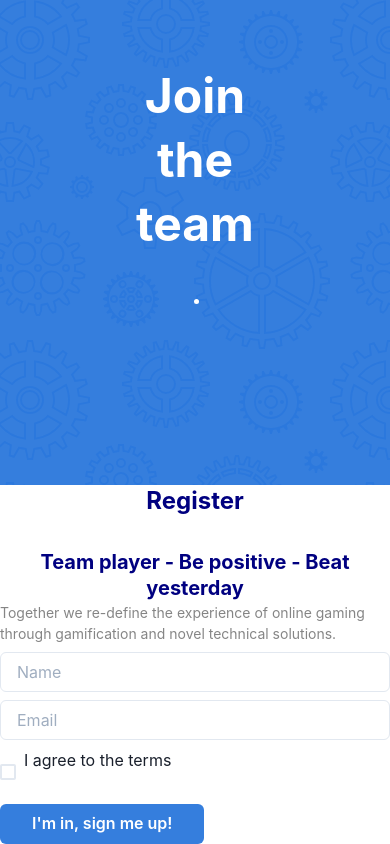
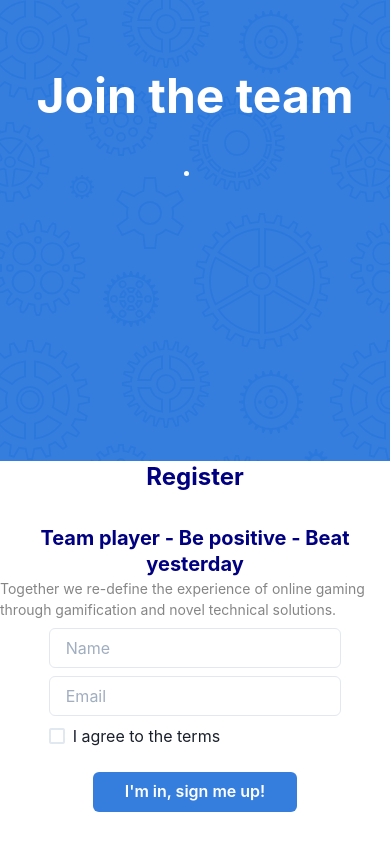
Before and after one commit to marcusgardh/Join-the-team, a React (Create React App) app: page / in a window 390 px wide. Built offline with nearby package versions, Linux system fonts and the light colour scheme; no server answers.

Commit message:
adds responsivity to listform component and some minor fixes to teamdisplay component

```diff
--- a/src/components/ListForm.tsx
+++ b/src/components/ListForm.tsx
@@ -2,6 +2,7 @@ import {
   Box,
   Button,
   Checkbox,
+  Flex,
   FormControl,
   FormErrorMessage,
   FormLabel,
@@ -46,6 +47,8 @@ export const ListForm: React.FC<ListFormProps> = ({
                 <FormControl
                   isInvalid={!!(form.errors.name && form.touched.name)}
                   marginY="0.5rem"
+                  marginX="auto"
+                  width={{ base: "75%", md: "100%" }}
                 >
                   <Input
                     {...field}
@@ -63,6 +66,8 @@ export const ListForm: React.FC<ListFormProps> = ({
                 <FormControl
                   isInvalid={!!(form.errors.email && form.touched.email)}
                   marginBottom="0.5rem"
+                  marginX="auto"
+                  width={{ base: "75%", md: "100%" }}
                 >
                   <Input
                     {...field}
@@ -79,34 +84,44 @@ export const ListForm: React.FC<ListFormProps> = ({
               {({ field, form }: FieldProps) => (
                 <FormControl
                   isInvalid={!!(form.errors.terms && form.touched.terms)}
-                  marginBottom="0.5rem"
+                  marginBottom={{ md: "0.5rem" }}
+                  marginX="auto"
+                  width={{ base: "75%", md: "100%" }}
                 >
-                  <Box display="flex" justifyContent="space-between">
+                  <Flex justifyContent="space-between" alignItems="flex-start">
                     <Checkbox
                       {...field}
                       name="terms"
                       checked={field.value}
                       marginRight="0.5rem"
+                      marginTop="0.25rem"
                     />
-                    <FormLabel htmlFor="terms" margin="0" fontWeight="normal">
+                    <FormLabel
+                      htmlFor="terms"
+                      marginY="auto"
+                      fontWeight="normal"
+                    >
                       I agree to the terms{" "}
                       <Box as="span" textColor="white">
                         and I bring nice fika when corona is over ;)
                       </Box>
                     </FormLabel>
-                  </Box>
+                  </Flex>
                   <FormErrorMessage>{form.errors.terms}</FormErrorMessage>
                 </FormControl>
               )}
             </Field>
+            <Flex justifyContent={{ base: "center", md: "start" }}>
               <Button
                 type="submit"
                 background="#357edd"
                 color="white"
                 paddingX="2rem"
+                marginBottom="2rem"
               >
                 I'm in, sign me up!
               </Button>
+            </Flex>
           </Form>
         )}
       </Formik>
--- a/src/components/TeamDisplay/TeamDisplay.tsx
+++ b/src/components/TeamDisplay/TeamDisplay.tsx
@@ -25,12 +25,14 @@ export const TeamDisplay: React.FC<TeamDisplayProps> = ({
         marginY="0.67em"
         textAlign={{ base: "center", lg: "start" }}
       >
-        <Flex direction="column">
-          <Box as="span">Join</Box> <Box as="span">the</Box>{" "}
-          <Box as="span">team</Box>
+        <Flex direction={{ base: "row", md: "column" }} justifyContent="center">
+          <Box>
+            <Box as="span">Join</Box> <Box as="span">the</Box>{" "}
+            <Box as="span">team</Box>
+          </Box>
         </Flex>
       </Heading>
-      <UnorderedList fontSize="1rem" width="full">
+      <UnorderedList fontSize="1rem" width="full" maxWidth="95vw">
         <Flex direction="column" alignItems={{ base: "center", lg: "start" }}>
           <Box>
             {list.map((item, index) => (
```
Lines whose indentation alone changed are shown as unchanged.
